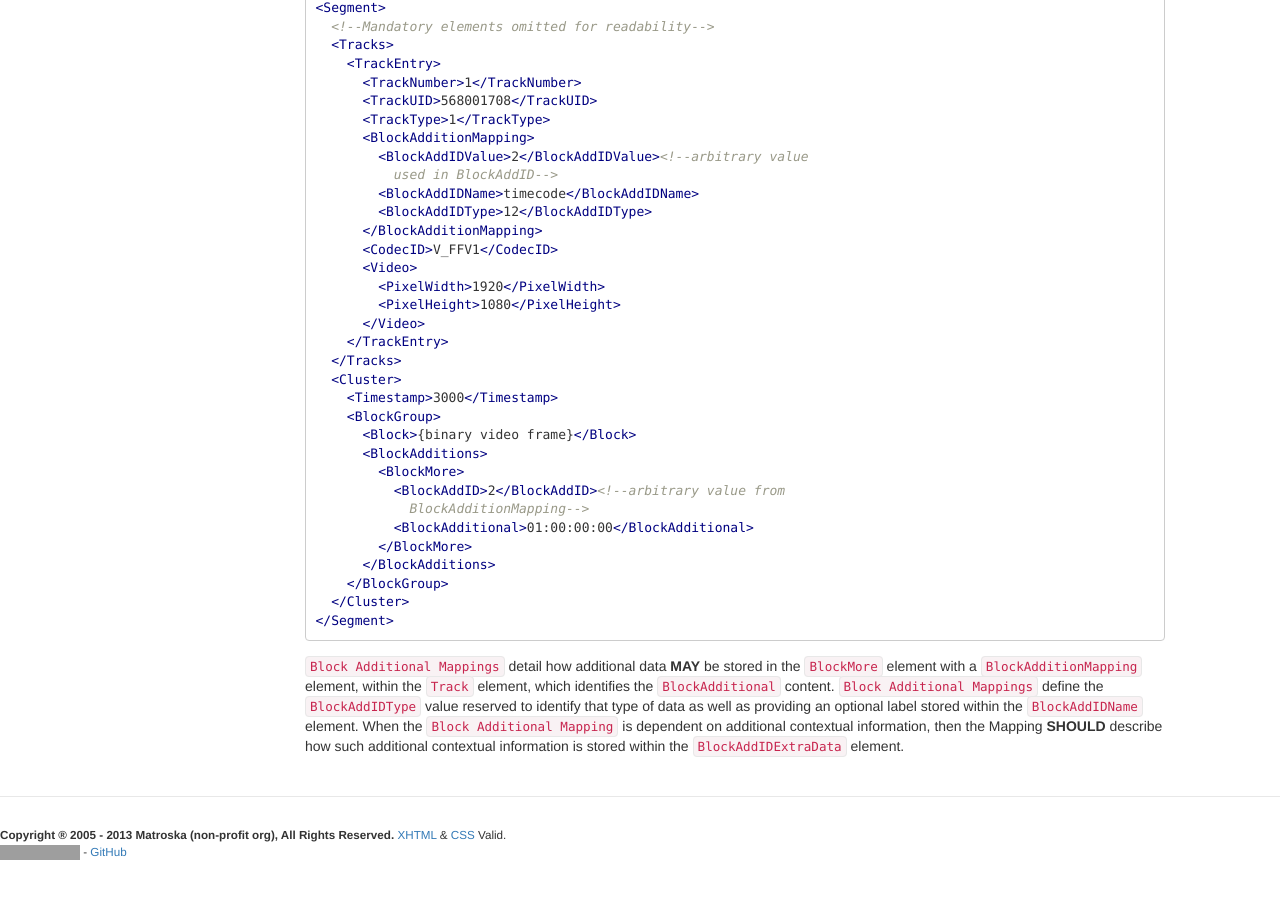
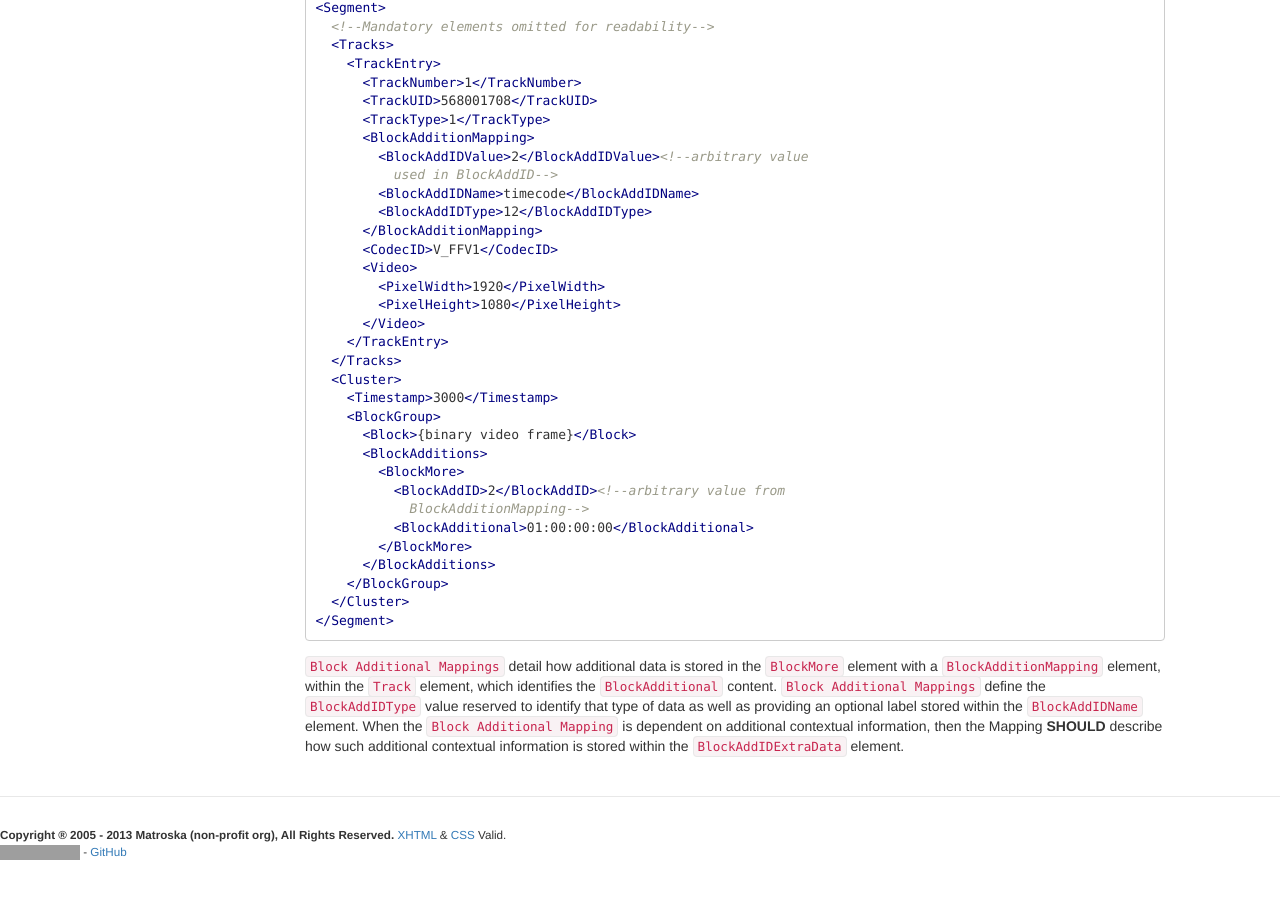
Before and after one commit to ietf-wg-cellar/matroska-specification, a Jekyll site: the page built from cellar-codec/block_additional_mappings_intro.md, in a window 1280 px wide and 900 px high, scrolled down 723 px. Built offline with Jekyll 4.4.1, drawn with Linux system fonts in a browser that asks for light colours; our own code applies the rules of GitHub Pages for plain Markdown files; grey boxes are pictures that could not be loaded.

Commit message:
make the Block Additional Mappings the way to store BlockMore
It's not optional to pick the format.

````diff
--- a/cellar-codec/block_additional_mappings_intro.md
+++ b/cellar-codec/block_additional_mappings_intro.md
@@ -70,7 +70,7 @@ The following XML depicts a use of a `Block Additional Mapping` to associate a t
 </Segment>
 ```
 
-`Block Additional Mappings` detail how additional data **MAY** be stored in the `BlockMore` element
+`Block Additional Mappings` detail how additional data is stored in the `BlockMore` element
 with a `BlockAdditionMapping` element, within the `Track` element, which identifies the `BlockAdditional` content.
 `Block Additional Mappings` define the `BlockAddIDType` value reserved to identify that
 type of data as well as providing an optional label stored within the `BlockAddIDName` element.
````
